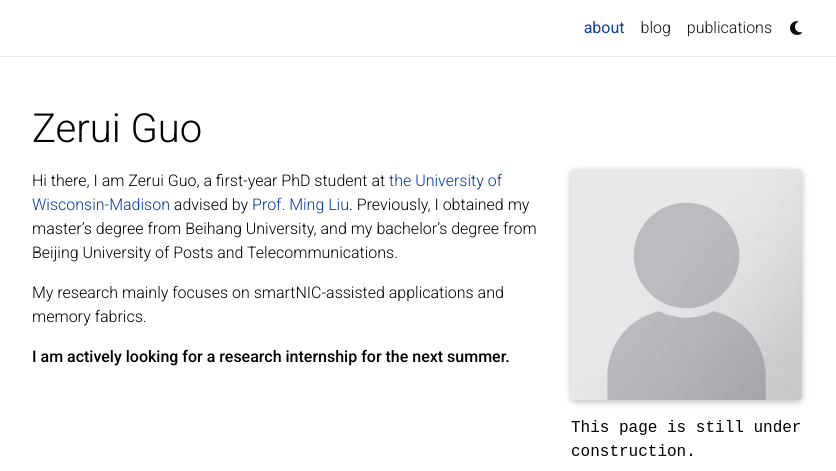
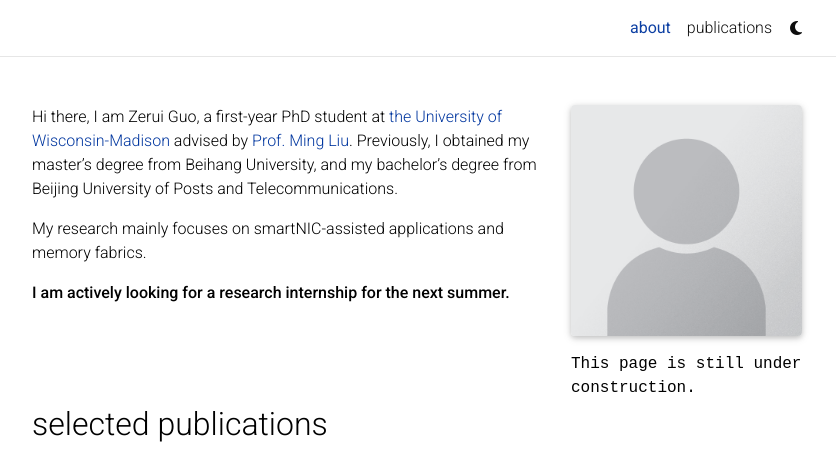
Before and after one commit to AlphaCat00/AlphaCat00.github.io, a Jekyll site: the page built from _pages/about.md, in a window 1280 px wide, cut to the strip 0-471 px from the top of the page. Shown: the whole strip, without its empty margins (223-1059 px from the left). Built offline with Jekyll 4.4.1, drawn with Linux system fonts in a browser that asks for light colours; full-size pictures stand in for the smaller copies a plugin makes; comment, search, counter and statistics services are not loaded; a style sheet for code colours, icons or effects is not loaded.

Commit message:
Update _config.yml

```diff
--- a/_config.yml
+++ b/_config.yml
@@ -2,7 +2,7 @@
 # Site settings
 # -----------------------------------------------------------------------------
 
-title: Zerui Guo # the website title (if blank, full name will be used instead)
+title: # the website title (if blank, full name will be used instead)
 first_name: Zerui
 middle_name:
 last_name: Guo
@@ -69,7 +69,7 @@ og_image: # The site-wide (default for all links) Open Graph preview image
 # Social integration
 # -----------------------------------------------------------------------------
 
-github_username: # your GitHub user name
+github_username: AlphaCat00 # your GitHub user name
 gitlab_username: # your GitLab user name
 twitter_username: # your Twitter handle
 mastodon_username: # your mastodon instance+username in the format instance.tld/@username
@@ -122,7 +122,7 @@ bing_site_verification:  # out your bing-site-verification ID (Bing Webmaster)
 # -----------------------------------------------------------------------------
 
 blog_name: al-folio # blog_name will be displayed in your blog page
-blog_nav_title: blog # your blog must have a title for it to be displayed in the nav bar
+blog_nav_title:  # your blog must have a title for it to be displayed in the nav bar
 blog_description: a simple whitespace theme for academics
 permalink: /blog/:year/:title/
 
```
